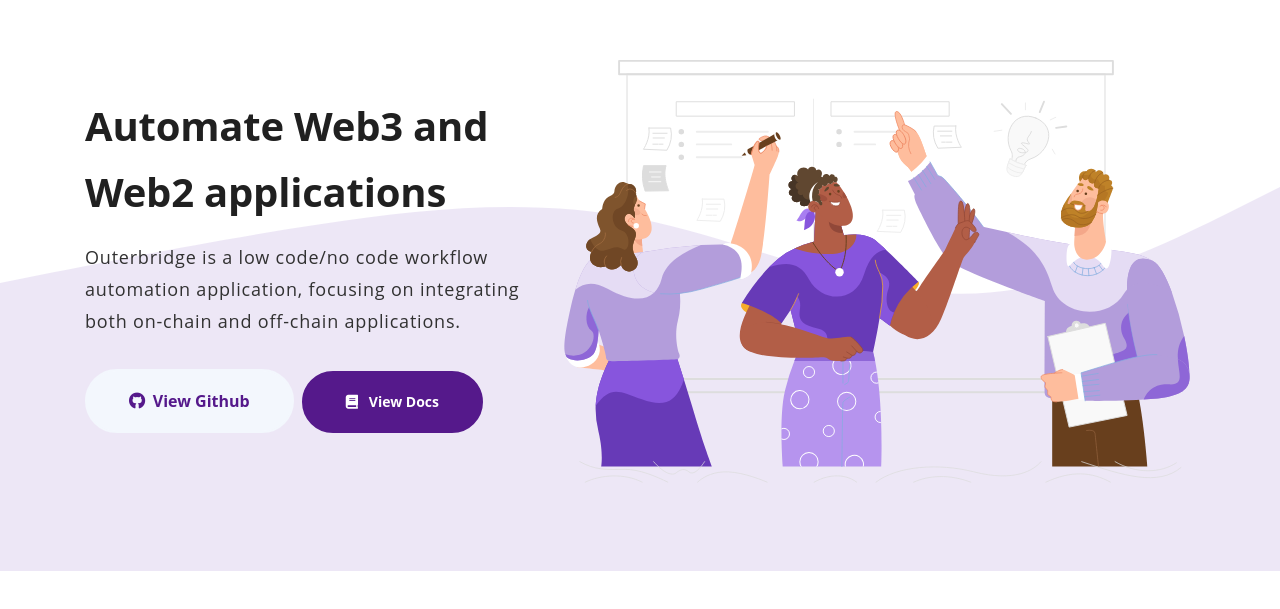
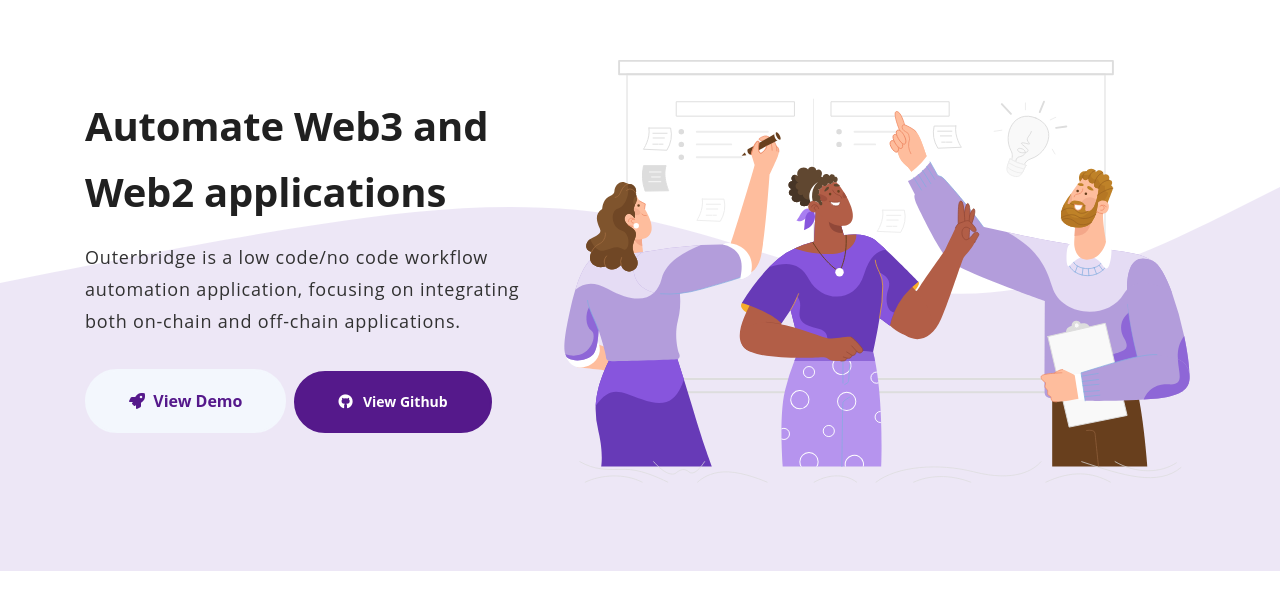
Before and after one commit to Outerbridgeio/OuterbridgePage, a Next.js app: page /home/banner/Banner in a window 1280 px wide. Shown: the part 121-730 px from the top of the page. Built offline with nearby package versions, Linux system fonts and the light colour scheme.

Commit message:
add Demo link

```diff
--- a/components/navbar/NavBar.js
+++ b/components/navbar/NavBar.js
@@ -72,7 +72,7 @@
                       </li>
                   </ul>
                   <span className="nav-item">
-                      <a style={{cursor: 'pointer'}} className="btn-outline-sm" href="https://github.com/Outerbridgeio/Outerbridge" target="_blank" ><i className="fab fa-github"></i>&nbsp;&nbsp;VIEW GITHUB</a>
+                      <a style={{cursor: 'pointer'}} className="btn-outline-sm" href="https://demo.outerbridge.io" target="_blank" ><i className="fas fa-rocket"></i>&nbsp;&nbsp;VIEW DEMO</a>
                   </span>
               </div>
           </div>
--- a/pages/home/banner/Banner.js
+++ b/pages/home/banner/Banner.js
@@ -28,8 +28,8 @@
                                     <div className="">
                                         <h1>{banner.title}</h1>
                                         <p className="p-large">{banner.subTitle}</p>
-                                        <a style={{marginBottom: 20, cursor: 'pointer'}} className="btn-solid-lg page-scroll" href="https://github.com/Outerbridgeio/Outerbridge" target="_blank"><i className="fab fa-github"></i>&nbsp;&nbsp;View Github</a>
-                                        <a style={{marginBottom: 20, cursor: 'pointer'}} className="btn-contained-lg page-scroll" href="https://docs.outerbridge.io" target="_blank"><i className="fas fa-book"></i>&nbsp;&nbsp;&nbsp;View Docs</a>
+                                        <a style={{marginBottom: 20, cursor: 'pointer'}} className="btn-solid-lg page-scroll" href="https://demo.outerbridge.io" target="_blank"><i className="fas fa-rocket"></i>&nbsp;&nbsp;View Demo</a>
+                                        <a style={{marginBottom: 20, cursor: 'pointer'}} className="btn-contained-lg page-scroll" href="https://github.com/Outerbridgeio/Outerbridge" target="_blank"><i className="fab fa-github"></i>&nbsp;&nbsp;&nbsp;View Github</a>
                                     </div>
                                 </div>
                                 <div className="col-lg-7 col-xl-7">
```
Also changed, not shown: components/footer/Footer.js (+6 -5 lines).
